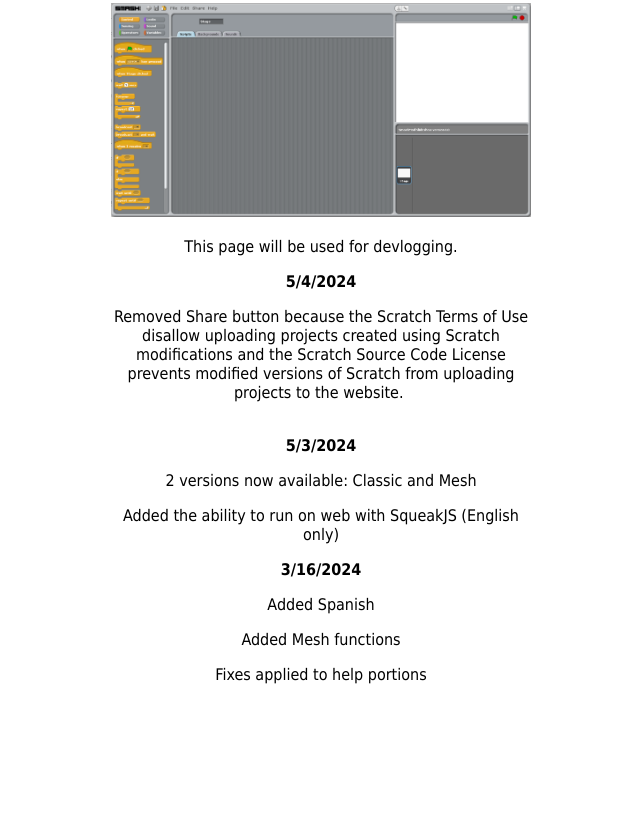
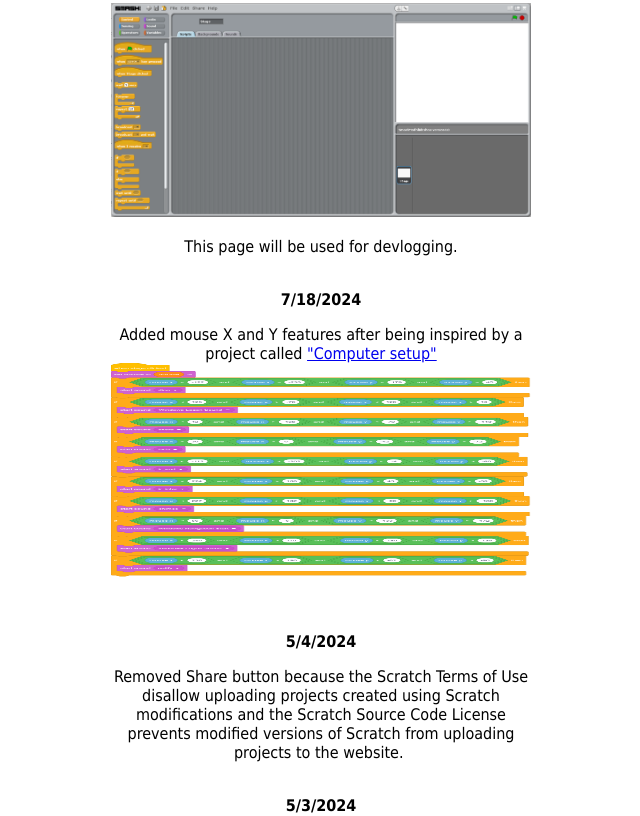
Before and after one commit to LTV2008/SmashMod-Slideshow-Maker, a plain HTML site: page gh-pages/devs.html in a window 1280 px wide. Shown: the part 372-1188 px from the top of the page, without its empty margins (319-959 px from the left). Drawn offline with Linux system fonts and the light colour scheme.

Commit message:
update for devlog

```diff
--- a/gh-pages/devs.html
+++ b/gh-pages/devs.html
@@ -2,7 +2,7 @@
 <html>
   <head>
     <meta http-equiv="content-type" content="text/html; charset=utf-8">
-    <title></title>
+    <title>SmashMod Devlog</title>
     <meta name="generator" content="LibreOffice 7.4.7.2 (Windows)">
     <meta name="created" content="00:00:00">
     <meta name="changed" content="2024-03-16T20:49:31.327000000">
@@ -72,6 +72,17 @@
             </p>
             <p align="center"><font face="Tahoma, sans-serif">This page will be
                 used for devlogging.</font></p>
+            <p align="center"><br>
+              <font face="Tahoma, sans-serif"><b>7/18/2024</b></font> </p>
+            <p align="center"><font face="Tahoma, sans-serif">Added mouse X and
+                Y features after being inspired by a project called <a href="https://scratch.mit.edu/projects/605434010/">"Computer
+                  setup"</a><br>
+              <img src="https://raw.githubusercontent.com/LTV2008/SmashMod-Slideshow-Maker/main/gh-pages/computer_setup_inspo.png"
+
+                name="Image3" align="bottom" height="214" width="420" border="0">
+              </font></p>
+            <p align="center"><font face="Tahoma, sans-serif"><br>
+              </font></p>
             <p align="center"><font face="Tahoma, sans-serif"><b>5/4/2024</b></font>
             </p>
             <p align="center"><font face="Tahoma, sans-serif">Removed Share
```
Also changed, not shown: index.html (+1 -1 lines), gh-pages/allscreens.html (renamed from allscreens.html), gh-pages/computer_setup_inspo.png (added).
